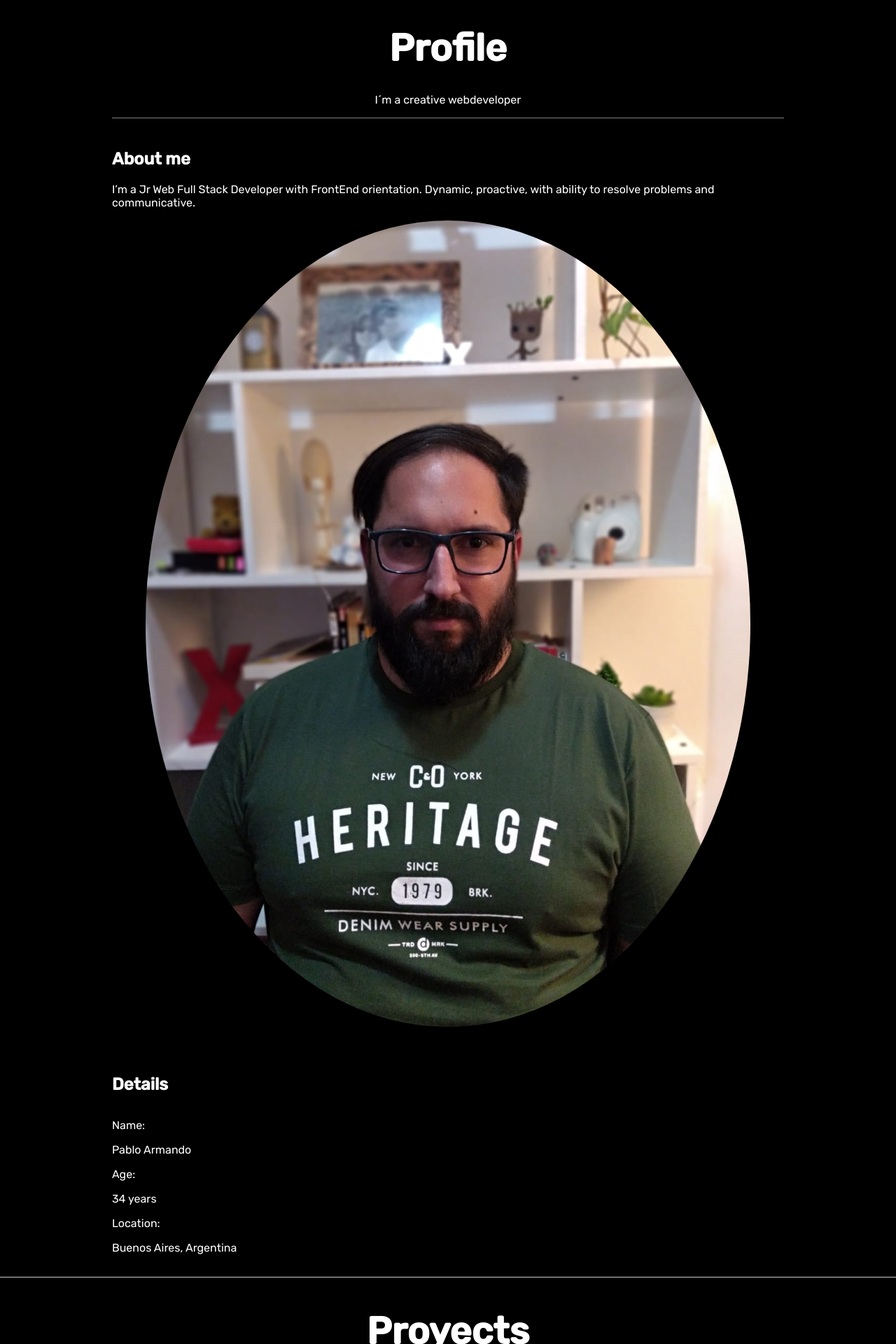
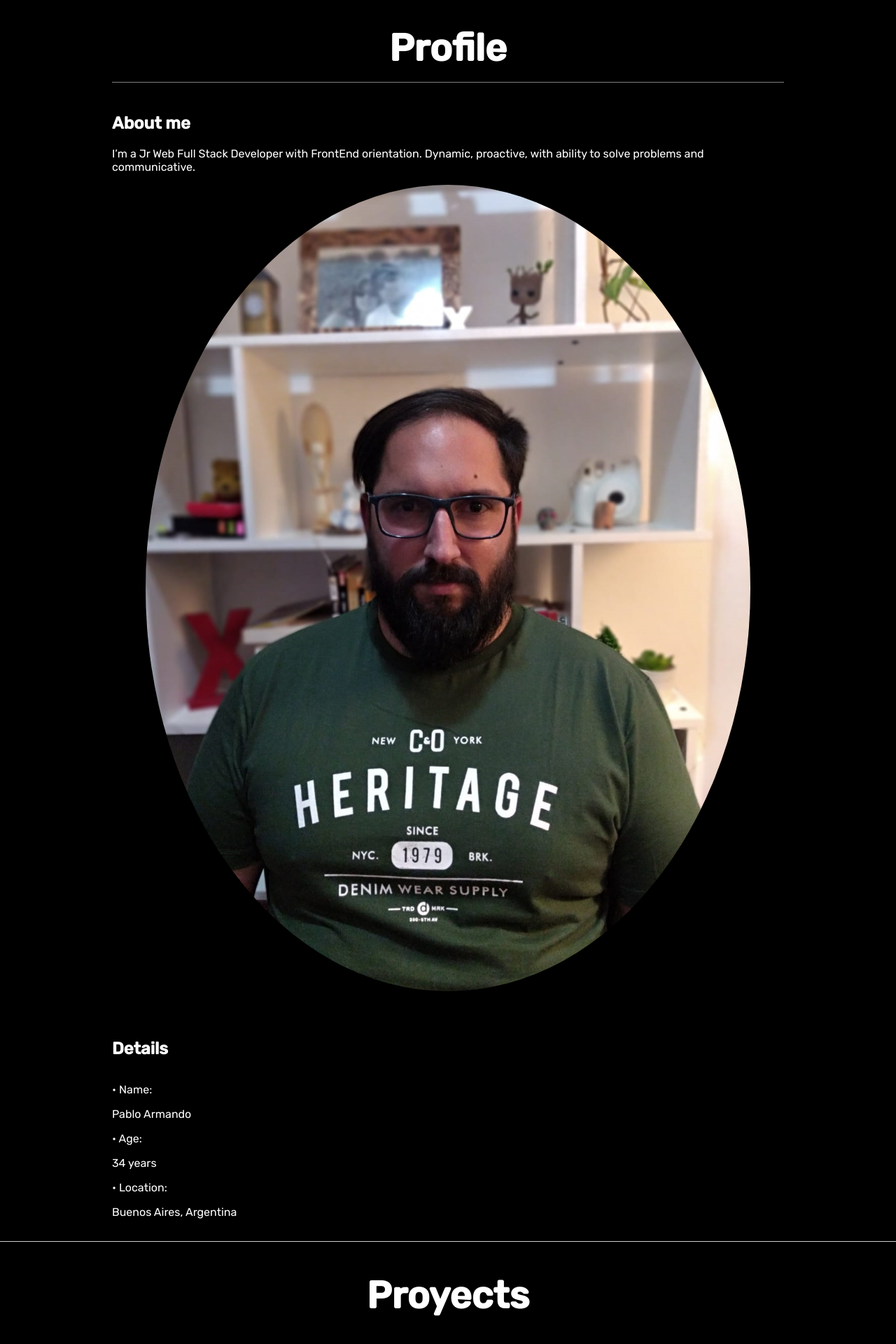
Before and after one commit to Pablito-1988/pablo-armando, a React (Create React App) app: page / in a window 1280 px wide. Shown: the part 860-2780 px from the top of the page at 70% size. Built offline with nearby package versions, Linux system fonts and the light colour scheme.

Commit message:
some changes on home

```diff
--- a/src/Components/Home/Courses/Courses.css
+++ b/src/Components/Home/Courses/Courses.css
@@ -20,10 +20,12 @@
 .courseTitle{
     color: white;
     font-size: 1.5rem;
+    margin-bottom: 0;
 }
 .courseFecha{
     color: white;
     font-size: 1rem;
+    margin-top: 0;
 }
 .courseInstituto{
     color: white;
--- a/src/Components/Home/Courses/Courses.js
+++ b/src/Components/Home/Courses/Courses.js
@@ -5,7 +5,7 @@ const Courses = () => {
 const cursos = [
     {
         id: 1,
-        name: 'React Js',
+        name: '• React Js',
         fecha:'10/2021 - 12/2021',
         instituto: 'Coderhouse',
         web: 'https://www.coderhouse.com/',
@@ -13,7 +13,7 @@ const cursos = [
     },
     {
         id: 2,
-        name: 'Full Stack Web Developer',
+        name: '• Full Stack Web Developer',
         fecha:'03/2021 - 09/2021',
         instituto: 'Digital House',
         web: 'https://www.digitalhouse.com/',
@@ -24,7 +24,7 @@ const cursos = [
     return (
        <>
             <div className='coursesContainer'>
-                <h1 className='proyectsTitle'>Cursos</h1>
+                <h1 className='proyectsTitle'>Studies</h1>
                 <div className='courses'>
                     {cursos.map(curso => (
                         <div className='course' key={curso.id}>
--- a/src/Components/Home/Home.js
+++ b/src/Components/Home/Home.js
@@ -9,8 +9,8 @@ const Home = () => {
 const [test , setTest] = useState('test');
 const [background , setBackground] = useState('homeAnimation');
 const [arrow , setArrow] = useState('arrow');
-const [atribute , setAtribute] = useState('');
-const at = ['Front end developer.', 'Dedicated.' , 'Passionate.', 'Gamer.' , 'Full Stack Developer.'];
+const [atribute , setAtribute] = useState('a Front end developer.');
+const at = ['a Front end developer.','a creative web developer' ,'Dedicated.' , 'Passionate.', 'Gamer.' , 'a Full Stack Developer.'];
 
 useEffect(() => {
    const interval = setInterval(() => {
@@ -41,6 +41,7 @@ useEffect(() => {
                 <div  className={background}>
                     <div className="homeAnimation__text">
                         <h1 className={test}>I'm </h1>
+
                         <h1 className={test} >{atribute}</h1>
                         <p >Bulding better webs</p>
                         <span className={arrow}></span>
--- a/src/Components/Home/Profile/Profile.js
+++ b/src/Components/Home/Profile/Profile.js
@@ -8,14 +8,13 @@ const Profile = () => {
       <div className="profile">
         <div className="profileTitle">
           <h2 className="profilemainTitle">Profile</h2>
-          <p> I´m a creative webdeveloper </p>
         </div>
         <div className="profileContent">
           <div>
             <h2>About me</h2>
             <p>
               I’m a Jr Web Full Stack Developer with FrontEnd orientation.
-              Dynamic, proactive, with ability to resolve problems and
+              Dynamic, proactive, with ability to solve problems and
               communicative.
             </p>
           </div>
@@ -23,11 +22,11 @@ const Profile = () => {
             <img src={imagen} alt="Pablo Armando" className="profileImage" />
           </div>
           <h2>Details</h2>
-          <p className="profileDetails">Name:</p>
+          <p className="profileDetails">• Name:</p>
           <p className="profileInfo">Pablo Armando</p>
-          <p className="profileDetails">Age:</p>
+          <p className="profileDetails">• Age:</p>
           <p className="profileInfo">34 years</p>
-          <p className="profileDetails">Location:</p>
+          <p className="profileDetails">• Location:</p>
           <p className="profileInfo">Buenos Aires, Argentina</p>
         </div>
       </div>
```
